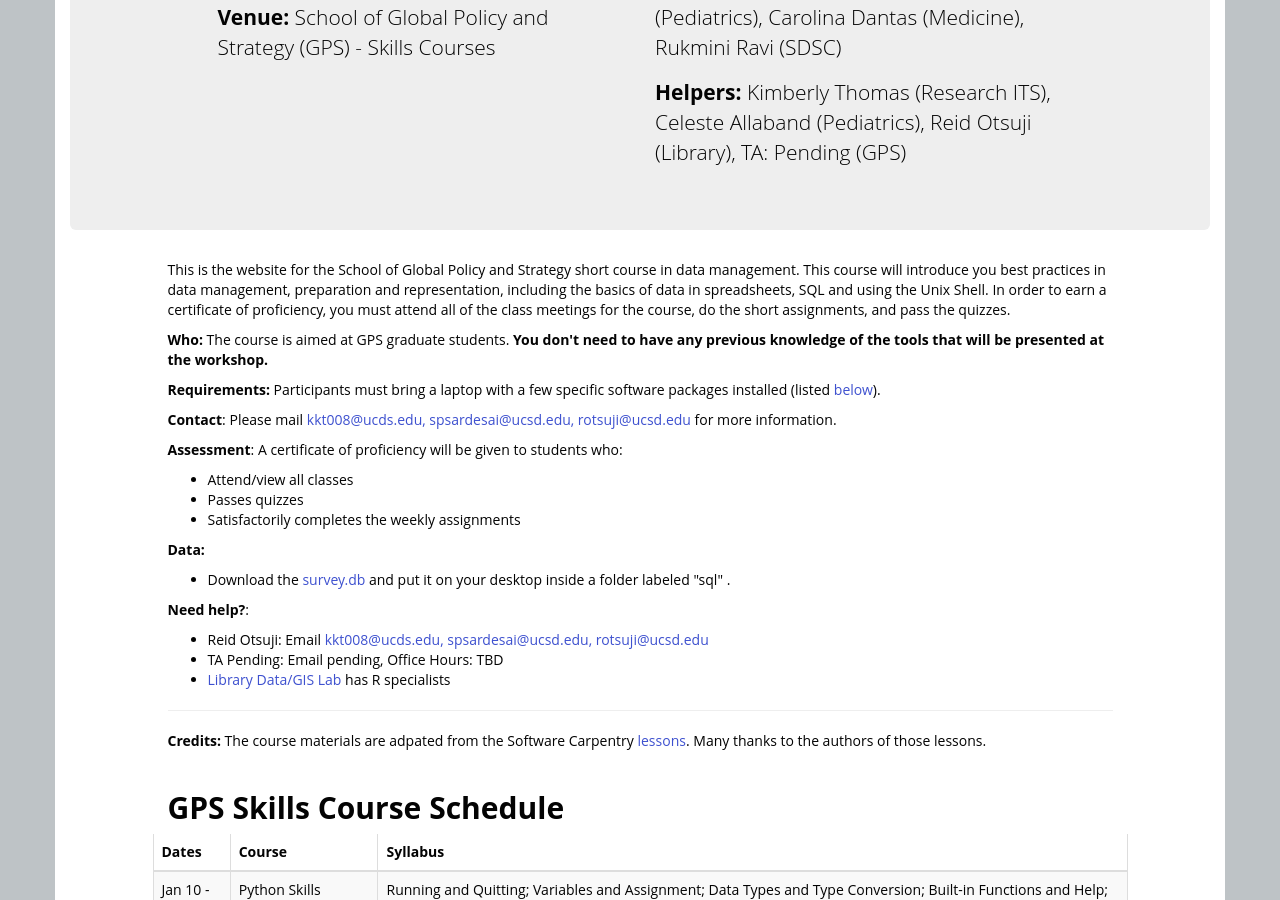
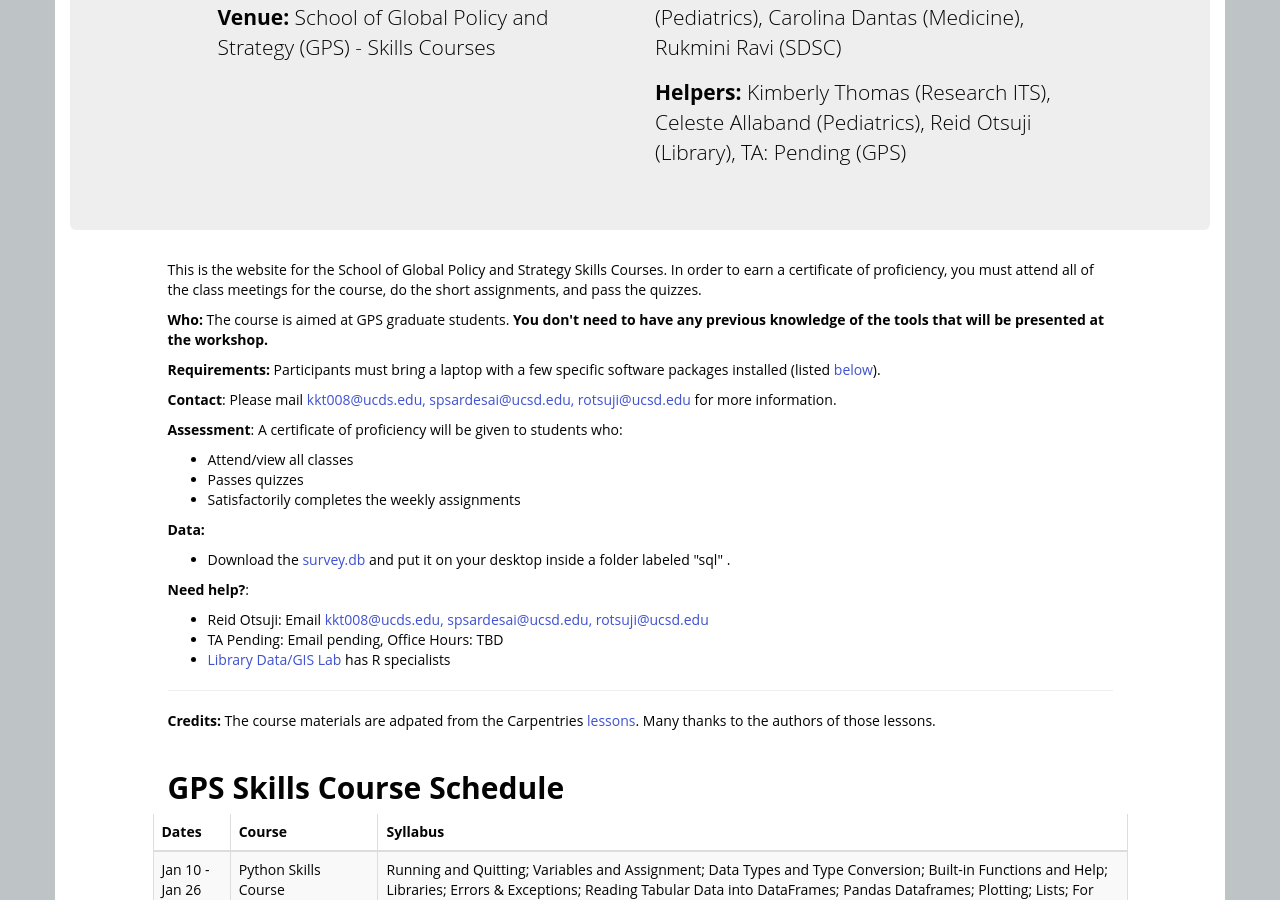
Before and after one commit to ucsdlib/WIN2023-GPS-Skills-Courses, a Jekyll site: the page built from index.html, in a window 1280 px wide and 900 px high, scrolled down 286 px. Built offline with Jekyll 4.4.1, drawn with Linux system fonts in a browser that asks for light colours; nearby versions of some CDN libraries; library files that are not in the unit come from our copies.

Commit message:
Update index.html

```diff
--- a/index.html
+++ b/index.html
@@ -32,7 +32,7 @@ contact: "kkt008@ucds.edu, spsardesai@ucsd.edu, rotsuji@ucsd.edu"    # contact e
   the pitch.
 -->
 <p>
-  This is the website for the School of Global Policy and Strategy short course in data management.  This course will introduce you best practices in data management, preparation and representation, including the basics of data in spreadsheets, SQL and using the Unix Shell.  In order to earn a certificate of proficiency, you must attend all of the class meetings for the course, do the short assignments, and pass the quizzes.
+  This is the website for the School of Global Policy and Strategy Skills Courses.   In order to earn a certificate of proficiency, you must attend all of the class meetings for the course, do the short assignments, and pass the quizzes.
 </p>
 
 
@@ -131,7 +131,7 @@ contact: "kkt008@ucds.edu, spsardesai@ucsd.edu, rotsuji@ucsd.edu"    # contact e
 <hr/>
 
 <p>
-<strong>Credits:</strong>  The course materials are adpated from the Software Carpentry <a href="http://software-carpentry.org/lessons/">lessons</a>. Many thanks to the authors of those lessons.
+<strong>Credits:</strong>  The course materials are adpated from the Carpentries <a href="https://carpentries.org/workshops-curricula/">lessons</a>. Many thanks to the authors of those lessons.
 </p>
 
 <!--
```
